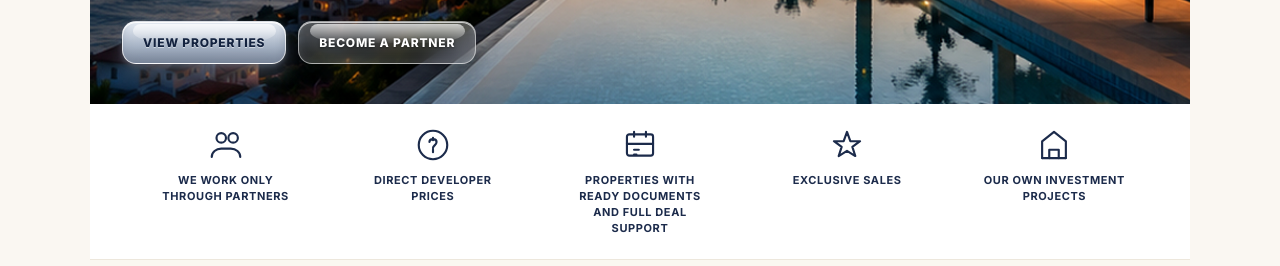
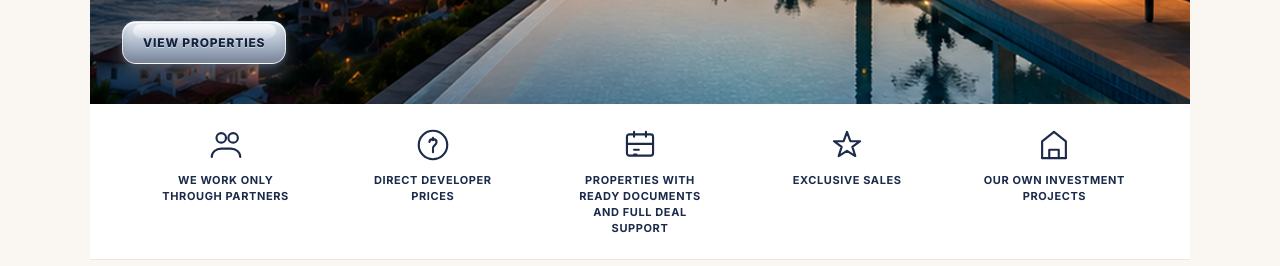
Before and after one commit to Optimus-estate/general-en, a plain HTML site: page index.html in a window 1280 px wide. Shown: the part 392-658 px from the top of the page. Drawn offline with nearby package versions, Linux system fonts and the light colour scheme.

Commit message:
Убрана кнопка «Стать партнёром» (форма) в версии en
Co-Authored-By: Claude Sonnet 5.5 <noreply@anthropic.com>
Claude-Session: https://claude.ai/code/session_01JPu4wCj7B7LCkPB7Gb2G69

```diff
--- a/index.html
+++ b/index.html
@@ -364,7 +364,6 @@ body > *{width:100%;max-width:1100px}
     <p>Our properties are not listed on public platforms (alo.bg etc.) — that right stays with you. <b>The client is assigned to you at the first viewing.</b></p>
     <div class="hero-btns">
       <a href="#objects" class="hb">View properties</a>
-      <a href="https://optimus-estate.github.io/presentation-forma.ru/" target="_blank" class="hb ghost">Become a partner</a>
     </div>
   </div>
 </section>
```
